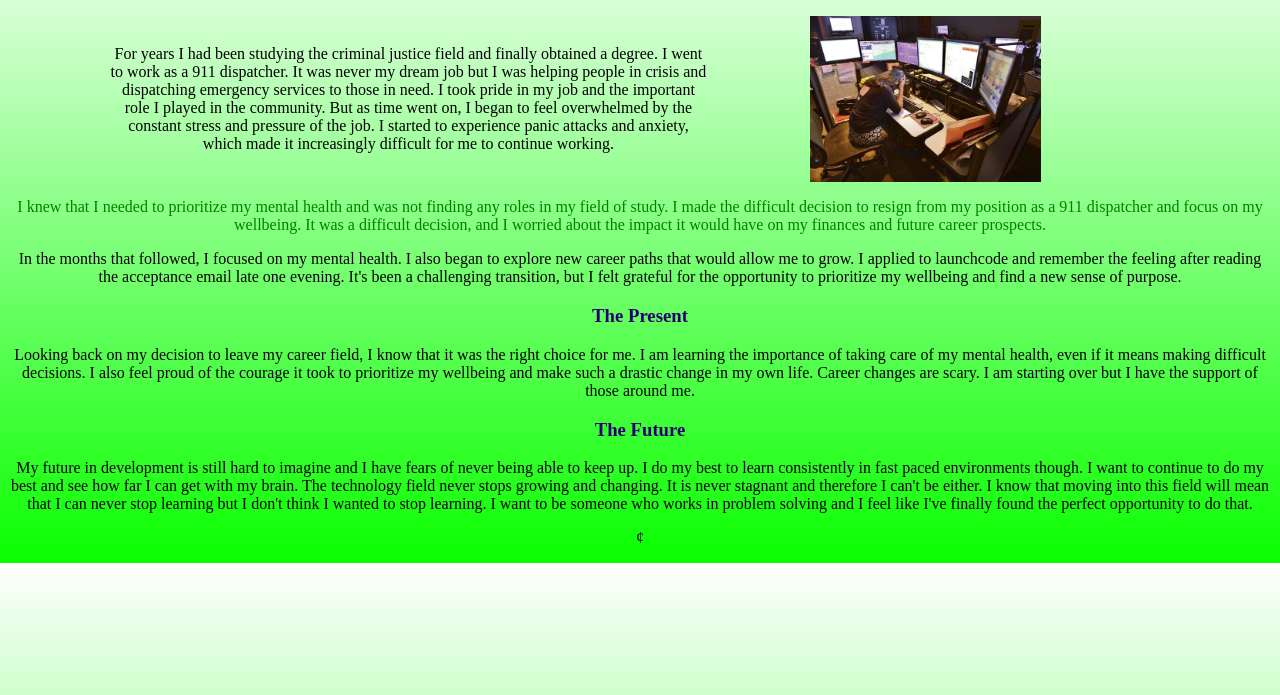
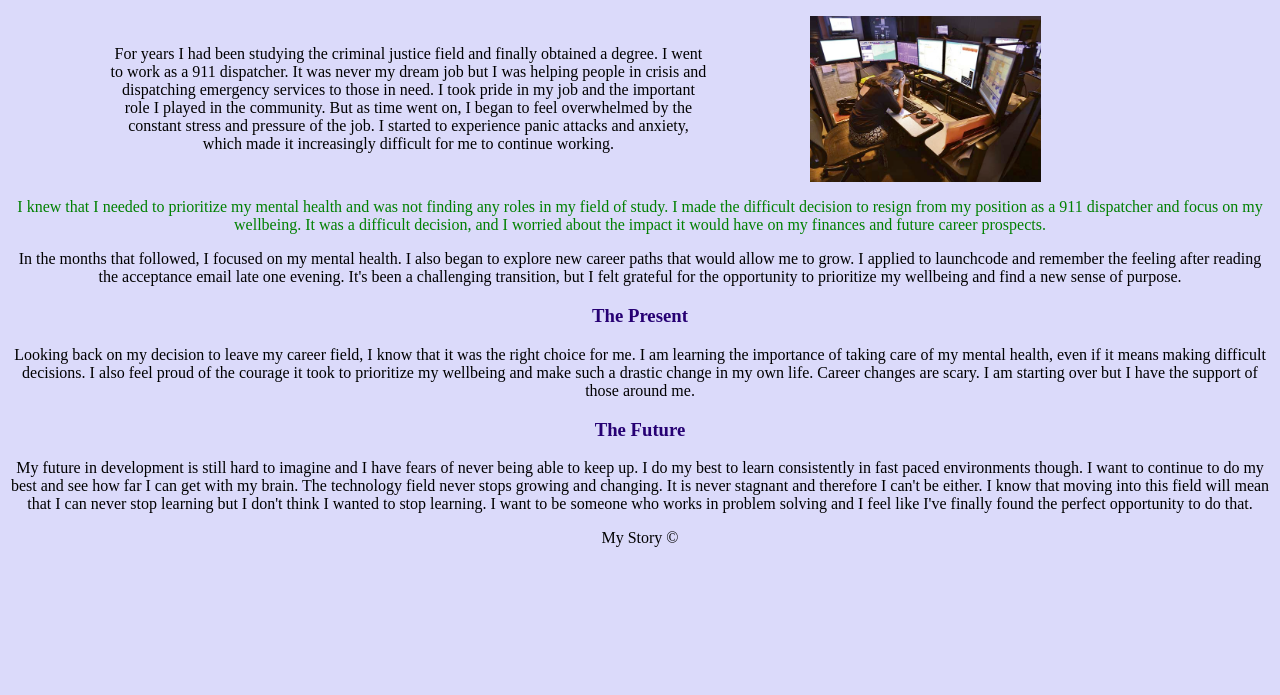
Before and after one commit to PT-Web-Dev-Jan-23/js-assignment-4-html-me-something-hwarnock, a website: page index.html in a window 1280 px wide. Shown: the part 105-800 px from the top of the page. Drawn offline with Linux system fonts and the light colour scheme; files whose address does not match are found by name.

Commit message:
version 2

```diff
--- a/index.html
+++ b/index.html
@@ -31,7 +31,7 @@
          </article>
       </main>
       <footer>
-         <p>&cent</p>
+         <p>My Story &copy</p>
       </footer>
    </body>
 </html>
--- a/styles.css
+++ b/styles.css
@@ -1,7 +1,6 @@
 body {
     text-align: center;
-    background: rgb(2,0,36);
-    background: linear-gradient(0deg, rgba(2,0,36,1) 0%, rgb(0, 255, 26) 0%, rgb(9, 255, 0) 0%, rgba(255,255,255,1) );
+    background: #dbdafa;
     margin: 8px;
     display: block;
 }
```
